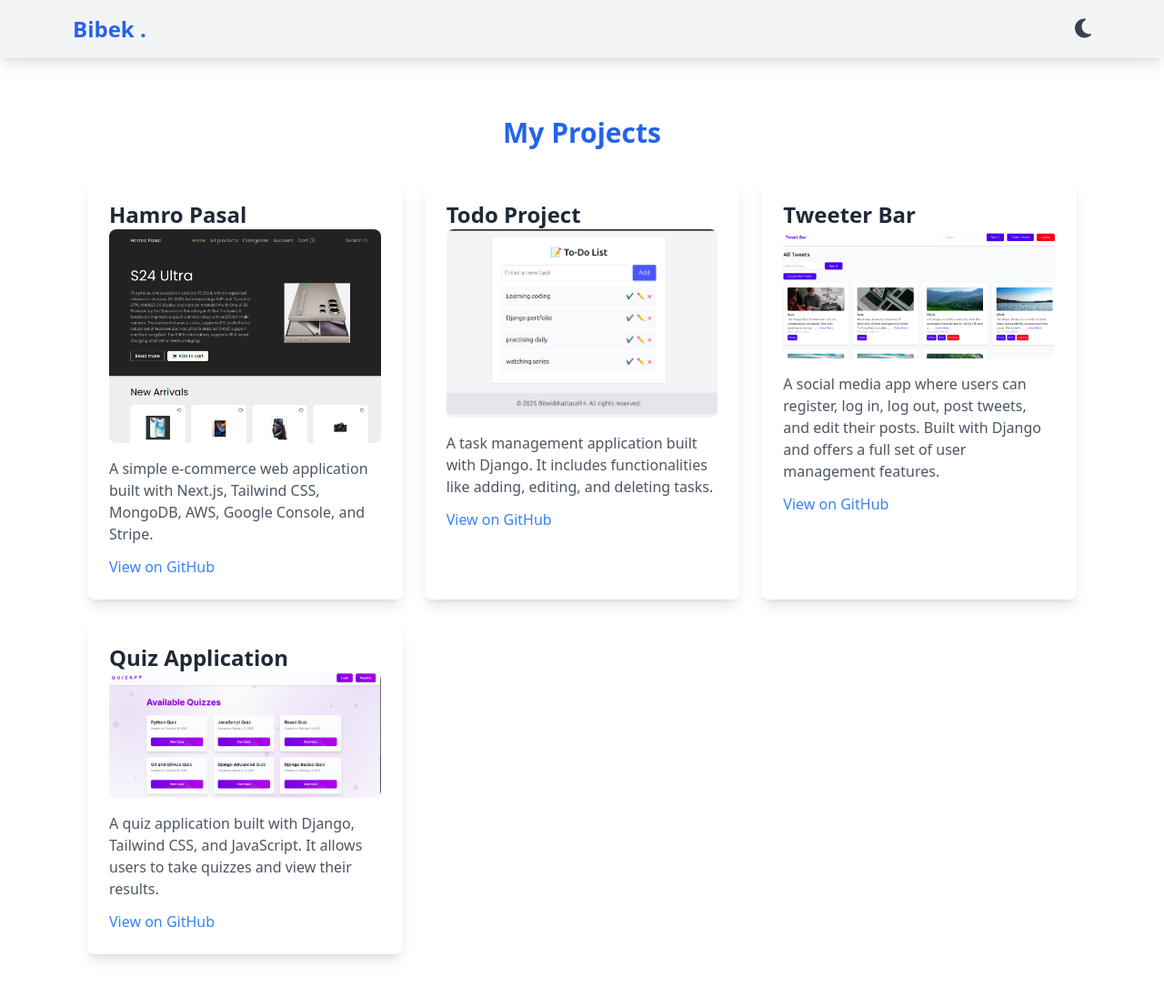
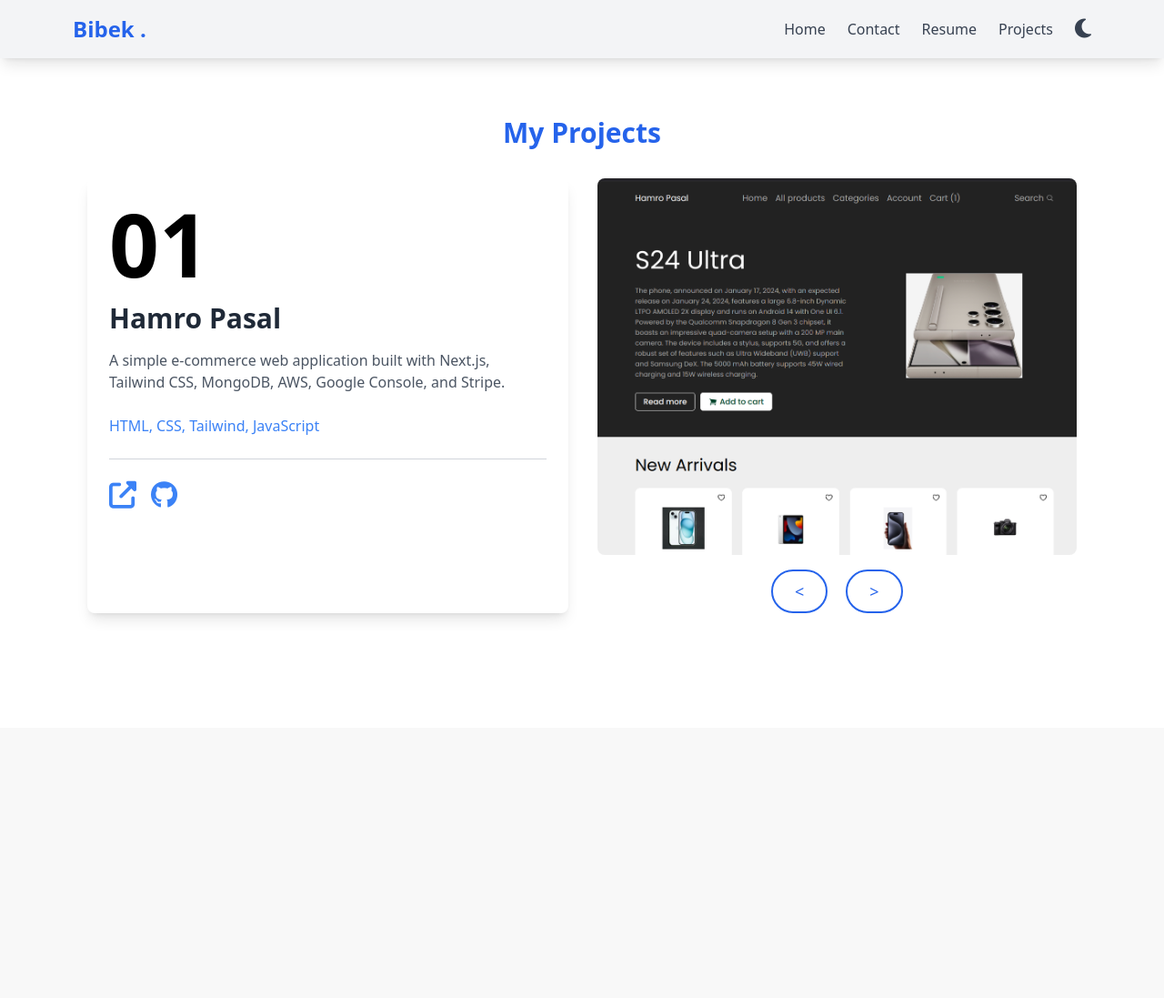
Before and after one commit to bibek1414/portfolio, a Django app: page /projects/ in a window 1280 px wide. Shown: the whole page at 91% size. After the commit the page ends 678 px from the top, so only its background shows below. Run offline with Django 5.2, Linux system fonts and the light colour scheme; some libraries are stand-ins or nearby versions.

Commit message:
added images more dynamic wsays in project and make indexing also

```diff
--- a/portfolio/templates/layout.html
+++ b/portfolio/templates/layout.html
@@ -1,40 +1,38 @@
 {% load static tailwind_tags %}
-
 <!DOCTYPE html>
 <html lang="en" class="dark">
-
 <head>
     <meta charset="UTF-8">
     <meta name="viewport" content="width=device-width, initial-scale=1.0">
     <title>{% block title %}Bibek Bhattarai - Portfolio{% endblock %}</title>
     {% tailwind_css %}
+    <!-- Prevent Flash -->
+    <script>
+        const savedTheme = localStorage.getItem('theme');
+        if (savedTheme === 'dark') {
+            document.documentElement.classList.add('dark');
+        } else {
+            document.documentElement.classList.remove('dark');
+        }
+    </script>
     <!-- Font Awesome for Icons -->
     <link rel="stylesheet" href="https://cdnjs.cloudflare.com/ajax/libs/font-awesome/6.4.2/css/all.min.css">
-
     <!-- AOS for Animations -->
     <link href="https://unpkg.com/aos@2.3.1/dist/aos.css" rel="stylesheet">
 </head>
-
 <body class="bg-white dark:bg-gray-900 text-gray-900 dark:text-white font-sans">
-
     <!-- Navigation Bar -->
     <nav class="bg-gray-100 dark:bg-gray-800 shadow-lg fixed w-full z-10">
         <div class="max-w-6xl mx-auto px-4">
             <div class="flex justify-between items-center py-4">
                 <a href="{% url 'home' %}" class="text-2xl font-bold text-blue-600 dark:text-blue-400">Bibek .</a>
-
                 <div class="flex space-x-6 items-center">
-                    <a href="{% url 'home' %}"
-                        class="text-gray-700 dark:text-gray-300 hover:text-blue-600 dark:hover:text-blue-400 transition">Home</a>
-                        <a href="{% url 'contact' %}"
-                        class="text-gray-700 dark:text-gray-300 hover:text-blue-600 dark:hover:text-blue-400 transition">Contact</a>
-                        <a href="{% url 'profile' %}" class="text-gray-700 dark:text-gray-300 hover:text-blue-600 dark:hover:text-blue-400 transition">Resume</a>
-                        <a href="{% url 'projects' %}"
-                        class="text-gray-700 dark:text-gray-300 hover:text-blue-600 dark:hover:text-blue-400 transition">Projects</a>
-
-                        <!-- Dark Mode Toggle -->
-                        <button id="theme-toggle"
-                        class="text-gray-700 dark:text-gray-300 hover:text-blue-600 dark:hover:text-blue-400 transition">
+                    <a href="{% url 'home' %}" class="text-gray-700 dark:text-gray-300 hover:text-blue-600 dark:hover:text-blue-400 transition">Home</a>
+                    <a href="{% url 'contact' %}" class="text-gray-700 dark:text-gray-300 hover:text-blue-600 dark:hover:text-blue-400 transition">Contact</a>
+                    <a href="{% url 'profile' %}" class="text-gray-700 dark:text-gray-300 hover:text-blue-600 dark:hover:text-blue-400 transition">Resume</a>
+                    <a href="{% url 'projects' %}" class="text-gray-700 dark:text-gray-300 hover:text-blue-600 dark:hover:text-blue-400 transition">Projects</a>
+                    <!-- Dark Mode Toggle -->
+                    <button id="theme-toggle" class="text-gray-700 dark:text-gray-300 hover:text-blue-600 dark:hover:text-blue-400 transition">
                         <i id="theme-icon" class="fas fa-moon text-2xl"></i>
                     </button>
                 </div>
@@ -48,17 +46,10 @@
         <!-- Content will be overridden by child templates -->
         {% endblock %}
     </main>
-    <!-- Dark Mode Toggle Script -->
-    {% comment %} <a href="{% url 'about' %}"
-        class="text-gray-700 dark:text-gray-300 hover:text-blue-600 dark:hover:text-blue-400 transition">About</a> {% endcomment %}
-    {% comment %} <a href="{% url 'skills' %}"
-    class="text-gray-700 dark:text-gray-300 hover:text-blue-600 dark:hover:text-blue-400 transition">Skills</a> {% endcomment %}
-{% comment %} <a href="{% url 'blog_list' %}"
-    class="text-gray-700 dark:text-gray-300 hover:text-blue-600 dark:hover:text-blue-400 transition">Blog</a> {% endcomment %}
 
-
+    <!-- GSAP for Animations -->
     <script src="https://cdnjs.cloudflare.com/ajax/libs/gsap/3.10.0/gsap.min.js"></script>
-
+    <script src="https://cdnjs.cloudflare.com/ajax/libs/gsap/3.10.0/ScrollTrigger.min.js"></script>
     <!-- AOS for Scroll Animations -->
     <script src="https://unpkg.com/aos@2.3.1/dist/aos.js"></script>
     <script>
--- a/portfolio/templates/portfolio/contact.html
+++ b/portfolio/templates/portfolio/contact.html
@@ -101,7 +101,7 @@
       <div class="ml-4 mt-1"> <!-- Adjusted ml-4 for smaller gap -->
         <p class="text-gray-700 dark:text-gray-300 font-semibold">Address</p>
         <p class="text-gray-600 dark:text-gray-400">
-          Naya Baneshor<br>
+          Naya Baneshwor<br>
           Kathmandu<br>
           Nepal
         </p>
--- a/portfolio/templates/portfolio/projects.html
+++ b/portfolio/templates/portfolio/projects.html
@@ -7,56 +7,117 @@
 <div class="max-w-6xl mx-auto px-4 py-12 bg-white dark:bg-gray-900 transition-colors duration-300">
     <h1 class="text-3xl font-bold text-center text-blue-600 dark:text-blue-400 mb-8">My Projects</h1>
 
-    <div class="grid md:grid-cols-2 lg:grid-cols-3 gap-6">
-        <!-- Hamro Pasal Project -->
-        <div class="bg-white dark:bg-gray-800 shadow-lg rounded-lg p-6 transform transition duration-500 hover:scale-105">
-            <h2 class="text-2xl font-semibold text-gray-800 dark:text-white">Hamro Pasal</h2>
-            <a href="https://ecommerce-front-nine-mu.vercel.app/" target="_blank">
-                <img src="{% static 'images/hamro-pasal.png' %}" alt="Hamro Pasal"
-                    class="w-full h-auto mb-4 rounded-lg">
-            </a>
-            <p class="text-gray-600 dark:text-gray-300 mt-2">A simple e-commerce web application built with Next.js, Tailwind CSS, MongoDB,
-                AWS, Google Console, and Stripe.</p>
-            <a href="https://github.com/bibek1414/ecommerce-frontend-backend" target="_blank"
-                class="text-blue-500 dark:text-blue-400 mt-3 inline-block">View on GitHub</a>
+    <!-- Project Showcase Container -->
+    <div class="flex flex-col md:flex-row gap-8">
+        <!-- Left Side: Project Details -->
+        <div class="w-full md:w-1/2 bg-white dark:bg-gray-900 shadow-lg rounded-lg p-6">
+            <!-- Project Number -->
+            <h2 class="text-8xl font-bold text-black dark:text-gray-600 mb-4">01</h2>
+            <!-- Project Title -->
+            <h3 id="project-title" class="text-3xl font-semibold text-gray-800 dark:text-white mb-4">Hamro Pasal</h3>
+            <!-- Project Description -->
+            <p id="project-description" class="text-gray-600 dark:text-gray-300 mb-6">
+                A simple e-commerce web application built with Next.js, Tailwind CSS, MongoDB, AWS, Google Console, and Stripe.
+            </p>
+
+            <!-- Technologies in a Single Line -->
+            <div class="flex flex-wrap gap-2 mb-6">
+                <span id="project-technologies" class="text-blue-500 dark:text-blue-400">
+                    HTML, CSS, Tailwind, JavaScript
+                </span>
+            </div>
+            <!-- Horizontal Line -->
+            <hr class="border-gray-300 dark:border-gray-600 mb-6">
+            <!-- Live Server and GitHub Logos -->
+            <div class="flex gap-4">
+                <a id="project-live-link" href="https://ecommerce-front-nine-mu.vercel.app/" target="_blank" class="text-blue-500 dark:text-blue-400 hover:underline">
+                    <i class="fas fa-external-link-alt text-3xl"></i>
+                </a>
+                <a id="project-github-link" href="https://github.com/bibek1414/ecommerce-frontend-backend" target="_blank" class="text-blue-500 dark:text-blue-400 hover:underline">
+                    <i class="fab fa-github text-3xl"></i>
+                </a>
+            </div>
         </div>
 
-        <!-- Todo Project -->
-        <div class="bg-white dark:bg-gray-800 shadow-lg rounded-lg p-6 transform transition duration-500 hover:scale-105">
-            <h2 class="text-2xl font-semibold text-gray-800 dark:text-white">Todo Project</h2>
-            <a href="https://todo-90zm.onrender.com" target="_blank">
-                <img src="{% static 'images/todoprojectmage.png' %}" alt="Todo Project"
-                     class="w-full h-auto mb-4 rounded-lg">
-            </a>
-            <p class="text-gray-600 dark:text-gray-300 mt-2">A task management application built with Django. It includes functionalities
-                like adding, editing, and deleting tasks.</p>
-            <a href="https://github.com/bibek1414/todo-django" target="_blank"
-                class="text-blue-500 dark:text-blue-400 mt-3 inline-block">View on GitHub</a>
-        </div>
+        <!-- Right Side: Project Image and Navigation -->
+        <div class="w-full md:w-1/2">
+            <!-- Project Image -->
+            <img id="project-image" src="{% static 'images/hamro-pasal-1.png' %}" alt="Project Image" class="w-full h-auto object-contain rounded-lg mb-4">
 
-        <!-- Tweeter Bar Project -->
-        <div class="bg-white dark:bg-gray-800 shadow-lg rounded-lg p-6 transform transition duration-500 hover:scale-105">
-            <h2 class="text-2xl font-semibold text-gray-800 dark:text-white">Tweeter Bar</h2>
-            <a href="https://tweet-django-xxrw.onrender.com" target="_blank">
-                <img src="{% static 'images/tweeter-bar.png' %}" alt="Tweeter Bar"
-                    class="w-full h-auto mb-4 rounded-lg">
-            </a>
-            <p class="text-gray-600 dark:text-gray-300 mt-2">A social media app where users can register, log in, log out, post tweets, and edit their posts. Built with Django and offers a full set of user management features.</p>
-            <a href="https://github.com/bibek1414/tweet-django" target="_blank"
-                class="text-blue-500 dark:text-blue-400 mt-3 inline-block">View on GitHub</a>
-        </div>
-
-        <!-- Quiz Project -->
-        <div class="bg-white dark:bg-gray-800 shadow-lg rounded-lg p-6 transform transition duration-500 hover:scale-105">
-            <h2 class="text-2xl font-semibold text-gray-800 dark:text-white">Quiz Application</h2>
-            <a href="https://quiz-django.onrender.com/" target="_blank">
-                <img src="{% static 'images/quiz-app.png' %}" alt="Quiz Application"
-                    class="w-full h-auto mb-4 rounded-lg">
-            </a>
-            <p class="text-gray-600 dark:text-gray-300 mt-2">A quiz application built with Django, Tailwind CSS, and JavaScript. It allows users to take quizzes and view their results.</p>
-            <a href="https://github.com/bibek1414/quiz_django" target="_blank"
-                class="text-blue-500 dark:text-blue-400 mt-3 inline-block">View on GitHub</a>
+            <!-- Navigation Buttons -->
+            <div class="flex justify-center gap-5">
+                <button id="prev-project" class="border-2 border-blue-600 text-blue-600 dark:text-blue-400 dark:border-blue-400 py-2 px-6 rounded-full text-lg hover:bg-blue-600 hover:text-white hover:border-blue-600 transition">
+                    &lt;
+                </button>
+                <button id="next-project" class="border-2 border-blue-600 text-blue-600 dark:text-blue-400 dark:border-blue-400 py-2 px-6 rounded-full text-lg hover:bg-blue-600 hover:text-white hover:border-blue-600 transition">
+                    &gt;
+                </button>
+            </div>
         </div>
     </div>
 </div>
+
+<!-- JavaScript for Project Navigation -->
+<script>
+    const projects = [
+        {
+            title: "Hamro Pasal",
+            description: "A simple e-commerce web application built with Next.js, Tailwind CSS, MongoDB, AWS, Google Console, and Stripe.",
+            technologies: "HTML, CSS, Tailwind, JavaScript",
+            liveLink: "https://ecommerce-front-nine-mu.vercel.app/",
+            githubLink: "https://github.com/bibek1414/ecommerce-frontend-backend",
+            image: "{% static 'images/hamro-pasal.png' %}"
+        },
+        {
+            title: "Todo Project",
+            description: "A task management application built with Django. It includes functionalities like adding, editing, and deleting tasks.",
+            technologies: "Django, HTML, CSS, JavaScript",
+            liveLink: "https://todo-90zm.onrender.com",
+            githubLink: "https://github.com/bibek1414/todo-django",
+            image: "{% static 'images/todo.png' %}"
+        },
+        {
+            title: "Tweeter Bar",
+            description: "A social media app where users can register, log in, log out, post tweets, and edit their posts. Built with Django and offers a full set of user management features.",
+            technologies: "Django, Tailwind CSS, JavaScript",
+            liveLink: "https://tweet-django-xxrw.onrender.com",
+            githubLink: "https://github.com/bibek1414/tweet-django",
+            image: "{% static 'images/tweeter-bar.png' %}"
+        },
+        {
+            title: "Quiz Application",
+            description: "A quiz application built with Django, Tailwind CSS, and JavaScript. It allows users to take quizzes and view their results.",
+            technologies: "Django, Tailwind CSS, JavaScript",
+            liveLink: "https://quiz-django.onrender.com/",
+            githubLink: "https://github.com/bibek1414/quiz_django",
+            image: "{% static 'images/quiz-app.png' %}"
+        }
+    ];
+
+    let currentProjectIndex = 0;
+
+    function updateProjectDisplay() {
+        const project = projects[currentProjectIndex];
+        document.getElementById("project-title").textContent = project.title;
+        document.getElementById("project-description").textContent = project.description;
+        document.getElementById("project-technologies").textContent = project.technologies;
+        document.getElementById("project-live-link").href = project.liveLink;
+        document.getElementById("project-github-link").href = project.githubLink;
+        document.getElementById("project-image").src = project.image;
+        document.querySelector(".text-8xl").textContent = `0${currentProjectIndex + 1}`; // Update project number
+    }
+
+    document.getElementById("next-project").addEventListener("click", () => {
+        currentProjectIndex = (currentProjectIndex + 1) % projects.length;
+        updateProjectDisplay();
+    });
+
+    document.getElementById("prev-project").addEventListener("click", () => {
+        currentProjectIndex = (currentProjectIndex - 1 + projects.length) % projects.length;
+        updateProjectDisplay();
+    });
+
+    // Initialize with the first project
+    updateProjectDisplay();
+</script>
 {% endblock %}
--- a/static/js/script.js
+++ b/static/js/script.js
@@ -1,19 +1,67 @@
 console.log("hi");
 
 document.addEventListener("DOMContentLoaded", function () {
-    gsap.from("h1", { duration: 1, y: -50, ease: "power2.out" });
-    gsap.from("p", { duration: 1, y: 50, ease: "power2.out", delay: 0.5 });
-    gsap.from("a", { duration: 1, scale: 0, ease: "elastic.out(1, 0.3)", delay: 1 });
+    // Register the ScrollTrigger plugin
+    gsap.registerPlugin(ScrollTrigger);
 
-    console.log("hi");
+    // Smooth Page Load Animation
+    gsap.from("body", { opacity: 0, duration: 1, ease: "power2.out" });
 
-    document.querySelectorAll(".blog-article").forEach((article) => {
-        article.addEventListener("mouseenter", () => {
-            gsap.to(article, { scale: 1.05, boxShadow: "0px 10px 20px rgba(0,0,0,0.2)", duration: 0.3 });
+    // Header Animation
+    gsap.from("nav", { y: -50, opacity: 0, duration: 1, ease: "power2.out", delay: 0.5 });
+
+    // Hero Section Animation
+    gsap.from("h1", { y: -50, opacity: 0, duration: 1, ease: "power2.out", delay: 0.8 });
+    gsap.from("p", { y: 50, opacity: 0, duration: 1, ease: "power2.out", delay: 1 });
+    gsap.from("a", { scale: 0, opacity: 0, duration: 1, ease: "elastic.out(1, 0.3)", delay: 1.2 });
+
+    // Project Cards Animation
+    gsap.utils.toArray(".project-card").forEach((card, index) => {
+        gsap.from(card, {
+            opacity: 0,
+            y: 50,
+            duration: 1,
+            ease: "power2.out",
+            scrollTrigger: {
+                trigger: card,
+                start: "top 80%",
+            },
+            delay: index * 0.2,
+        });
+    });
+
+    // Contact Form Animation
+    gsap.from(".contact-form", {
+        opacity: 0,
+        x: -50,
+        duration: 1,
+        ease: "power2.out",
+        scrollTrigger: {
+            trigger: ".contact-form",
+            start: "top 80%",
+        },
+    });
+
+    // Contact Info Animation
+    gsap.from(".contact-info", {
+        opacity: 0,
+        x: 50,
+        duration: 1,
+        ease: "power2.out",
+        scrollTrigger: {
+            trigger: ".contact-info",
+            start: "top 80%",
+        },
+    });
+
+    // Hover Effects for Cards
+    gsap.utils.toArray(".project-card, .blog-article").forEach((item) => {
+        item.addEventListener("mouseenter", () => {
+            gsap.to(item, { scale: 1.05, boxShadow: "0px 10px 20px rgba(0,0,0,0.2)", duration: 0.3 });
         });
 
-        article.addEventListener("mouseleave", () => {
-            gsap.to(article, { scale: 1, boxShadow: "0px 4px 6px rgba(0,0,0,0.1)", duration: 0.3 });
+        item.addEventListener("mouseleave", () => {
+            gsap.to(item, { scale: 1, boxShadow: "0px 4px 6px rgba(0,0,0,0.1)", duration: 0.3 });
         });
     });
 });
--- a/theme/static/css/dist/styles.css
+++ b/theme/static/css/dist/styles.css
@@ -1449,10 +1522,18 @@
   grid-template-columns: repeat(2, minmax(0, 1fr));
 }
 
+.grid-cols-3 {
+  grid-template-columns: repeat(3, minmax(0, 1fr));
+}
+
 .flex-col {
   flex-direction: column;
 }
 
+.flex-wrap {
+  flex-wrap: wrap;
+}
+
 .items-start {
   align-items: flex-start;
 }
@@ -1479,6 +1560,14 @@
 
 .gap-8 {
   gap: 2rem;
+}
+
+.gap-2 {
+  gap: 0.5rem;
+}
+
+.gap-5 {
+  gap: 1.25rem;
 }
 
 .space-x-4 > :not([hidden]) ~ :not([hidden]) {
@@ -1568,6 +1672,21 @@
 .bg-white {
   --tw-bg-opacity: 1;
   background-color: rgb(255 255 255 / var(--tw-bg-opacity, 1));
+}
+
+.bg-gray-800 {
+  --tw-bg-opacity: 1;
+  background-color: rgb(31 41 55 / var(--tw-bg-opacity, 1));
+}
+
+.bg-blue-800 {
+  --tw-bg-opacity: 1;
+  background-color: rgb(30 64 175 / var(--tw-bg-opacity, 1));
+}
+
+.object-contain {
+  -o-object-fit: contain;
+     object-fit: contain;
 }
 
 .object-cover {
@@ -1679,6 +1806,11 @@
   line-height: 1.75rem;
 }
 
+.text-8xl {
+  font-size: 6rem;
+  line-height: 1;
+}
+
 .font-bold {
   font-weight: 700;
 }
```
Also changed, not shown: other parts of theme/static/css/dist/styles.css (+205 -0 lines), comments.txt (added, +7 -0 lines), static/images/todo.png (renamed from static/images/todoprojectmage.png), 1 other file.
